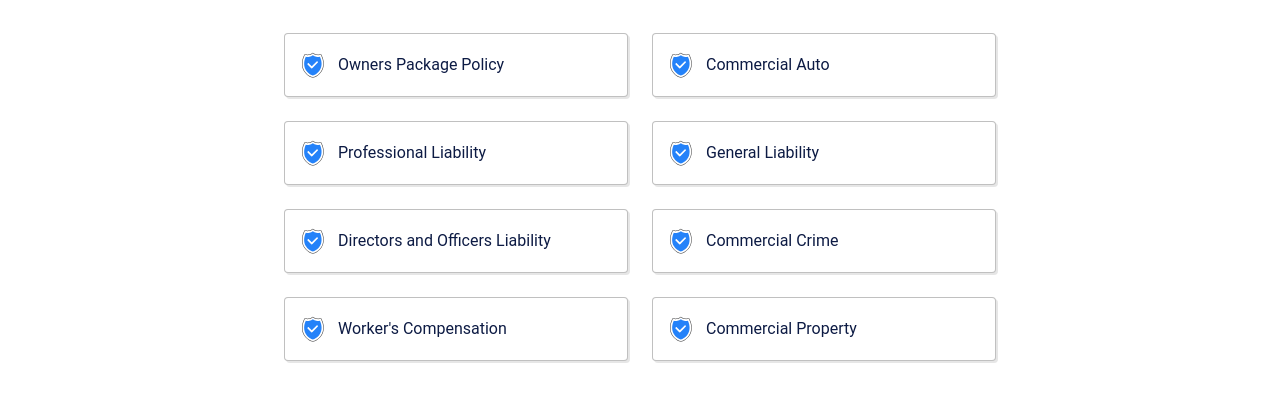
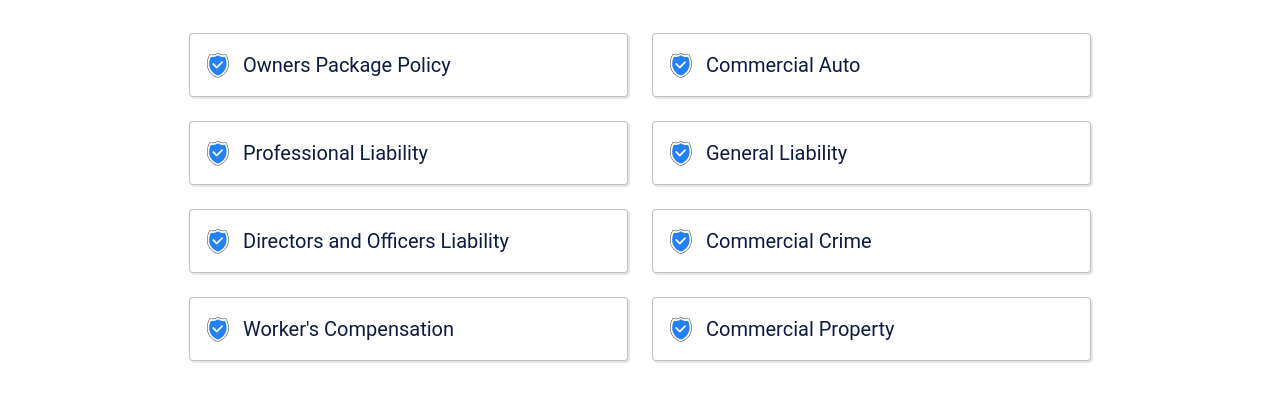
Before and after one commit to robt11thomas/test, a plain HTML site: page index.html in a window 1280 px wide. Shown: the part 689-1090 px from the top of the page. Drawn offline with Linux system fonts and the light colour scheme.

Commit message:
Add files via upload

```diff
--- a/index.html
+++ b/index.html
@@ -93,9 +93,10 @@
         gap: 8px;
 
         width: 336px;
-        min-width: 298px;
+        min-width: 218px;
         height: 64px;
         min-height: 56px;
+        font-size: 18px;
 
         background: #FFFFFF;
         border: 1px solid rgba(99, 98, 98, 0.4);
@@ -135,6 +136,10 @@
         position: absolute;
         top:358px;
         width: 436px;
+      }
+
+      .select-button{
+        font-size: 20px;
       }
       }
 
@@ -233,12 +238,12 @@
 </div>
 
 <div class="container py-5">
-  <div class="row py-5">
+  <div class="row py-md-5">
     <div class="col-12 d-flex justify-content-center text-center">
       <h2><span class="fw-bold">Protect Your Business</span> with the Right Coverage</h2>
     </div>
-    <div class="col-md-8 col-sm-10 col-xs-12 offset-md-2 offset-sm-1 d-flex flex-wrap justify-content-center py-3">
-      <a href="#" class="select-button"><img src="images/shield-icon.svg" /> Owners Package Policy</a>
+    <div class="col-md-10 col-xs-12 offset-md-1 d-flex flex-wrap justify-content-center py-3">
+      <a href="#" class="select-button "><img src="images/shield-icon.svg" /> Owners Package Policy</a>
       <a href="#" class="select-button"><img src="images/shield-icon.svg" /> Commercial Auto</a>
       <a href="#" class="select-button"><img src="images/shield-icon.svg" /> Professional Liability</a>
       <a href="#" class="select-button"><img src="images/shield-icon.svg" /> General Liability</a>
```
